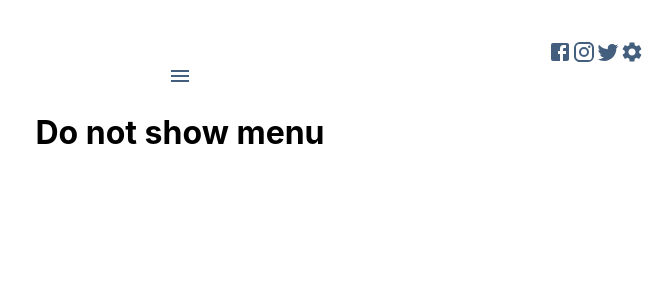
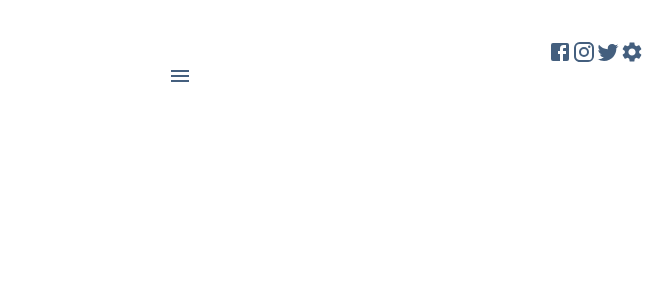
Before and after one commit to AplUSAndmINUS/terence-watersV2, a React (Create React App) app: page / in a window 1280 px wide. Shown: the top 300 px of the page, without its empty margins (612-1280 px from the left). Built offline with nearby package versions, Linux system fonts and the light colour scheme; a web font is replaced by a local one.

Commit message:
updated menu icon and logic to show hide menu

```diff
--- a/src/App.tsx
+++ b/src/App.tsx
@@ -71,13 +71,13 @@ function App() {
             <Box style={{ cursor: 'pointer' }} onClick={() => setShowMenu(!showMenu)}>
               <Icon component={showMenu ? MenuOpen : Menu} color="primary" fontSize="large" />
             </Box>
-            {showMenu ? (<Box>
+            {showMenu && (<Box>
               <ul>
                 {ROUTES.map(r => (
                   !r.subMenu && !r.notFound ? <li><Link className="navigation-links_link" style={{ textAlign: 'right' }} to={r.path}>{r.componentName}</Link></li>
                     : null))}
               </ul>
-            </Box>) : <h1>Do not show menu</h1>}
+            </Box>)}
           </NavigationLinks>
 
           <Switch>
```
